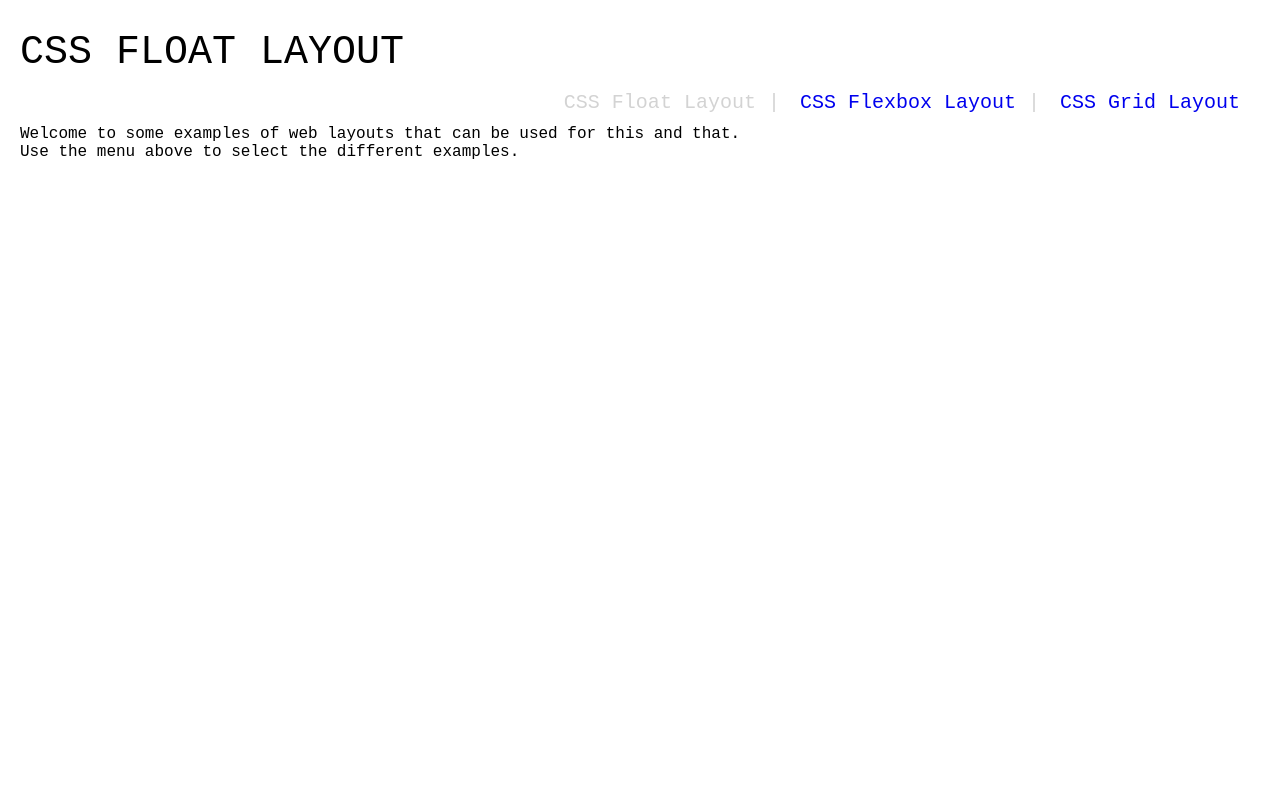
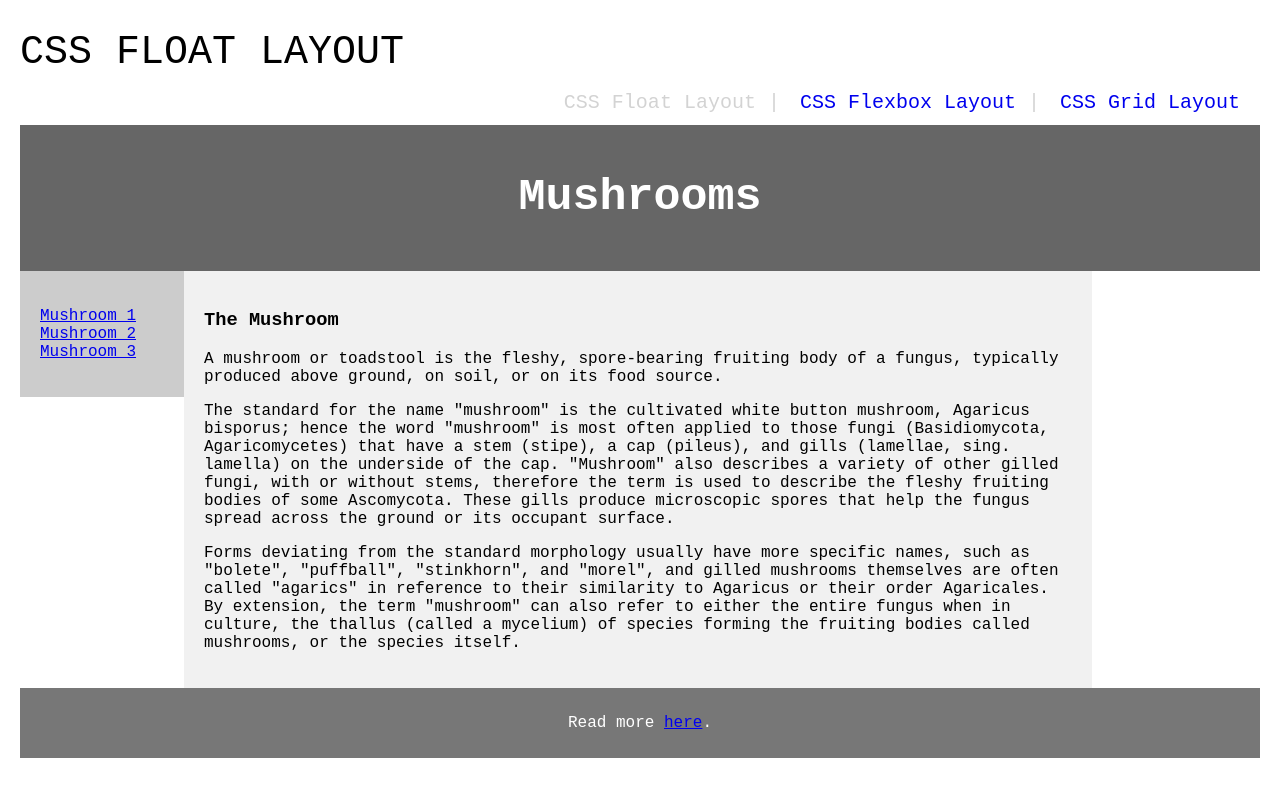
Before and after one commit to JorgenBengtsson/WebLayoutExamples, a plain HTML site: page css_frameworks/css_float_layout.htm in a window 1280 px wide. Drawn offline with Linux system fonts and the light colour scheme.

Commit message:
Add CSS Float Layout

```diff
--- a/css_frameworks/css_float_layout.htm
+++ b/css_frameworks/css_float_layout.htm
@@ -10,9 +10,10 @@
 				href="../style/base_page.css" />
 	<link rel="Stylesheet"
 				href="../style/header.css" />
-</head>
-
-<body>
+	<link rel="stylesheet"
+				href="../style/css_float_layout.css"
+				</head>
+				<body>
 	<div id="header">
 		<div id="title">CSS Float Layout</div>
 		<div id="menu">
@@ -31,12 +32,33 @@
 		</div>
 	</div>
 	<div id="content">
-		<p>
-			Welcome to some examples of web layouts that can be used for this and
-			that.<br />
-			Use the menu above to select the different examples.
-		</p>
+
+		<header>
+			<h2>Mushrooms</h2>
+		</header>
+
+		<section>
+			<nav>
+				<ul>
+					<li><a href="#">Mushroom 1</a></li>
+					<li><a href="#">Mushroom 2</a></li>
+					<li><a href="#">Mushroom 3</a></li>
+				</ul>
+			</nav>
+
+			<article>
+				<h1>The Mushroom</h1>
+				<p>A mushroom or toadstool is the fleshy, spore-bearing fruiting body of a fungus, typically produced above ground, on soil, or on its food source.</p>
+				<p>The standard for the name "mushroom" is the cultivated white button mushroom, Agaricus bisporus; hence the word "mushroom" is most often applied to those fungi (Basidiomycota, Agaricomycetes) that have a stem (stipe), a cap (pileus), and gills (lamellae, sing. lamella) on the underside of the cap. "Mushroom" also describes a variety of other gilled fungi, with or without stems, therefore the term is used to describe the fleshy fruiting bodies of some Ascomycota. These gills produce microscopic spores that help the fungus spread across the ground or its occupant surface.</p>
+				<p>Forms deviating from the standard morphology usually have more specific names, such as "bolete", "puffball", "stinkhorn", and "morel", and gilled mushrooms themselves are often called "agarics" in reference to their similarity to Agaricus or their order Agaricales. By extension, the term "mushroom" can also refer to either the entire fungus when in culture, the thallus (called a mycelium) of species forming the fruiting bodies called mushrooms, or the species itself.</p>
+			</article>
+		</section>
+
+		<footer>
+			<p>Read more <a href="https://en.wikipedia.org/wiki/Mushroom">here</a>.</p>
+		</footer>
+
 	</div>
-</body>
+	</body>
 
 </html>
--- /dev/null
+++ b/style/css_float_layout.css
@@ -0,0 +1,47 @@
+header {
+  background-color: #666;
+  padding: 10px;
+  text-align: center;
+  font-size: 30px;
+  color: white;
+}
+
+nav {
+  float: left;
+  width: 10%;
+  background: #ccc;
+  padding: 20px;
+}
+
+nav ul {
+  list-style-type: none;
+  padding: 0;
+}
+
+article {
+  float: left;
+  padding: 20px;
+  width: 70%;
+  background-color: #f1f1f1;
+}
+
+section:after {
+  content: "";
+  display: table;
+  clear: both;
+}
+
+footer {
+  background-color: #777;
+  padding: 10px;
+  text-align: center;
+  color: white;
+}
+
+@media (max-width: 600px) {
+  nav,
+  article {
+    width: 100%;
+    height: auto;
+  }
+}
```
